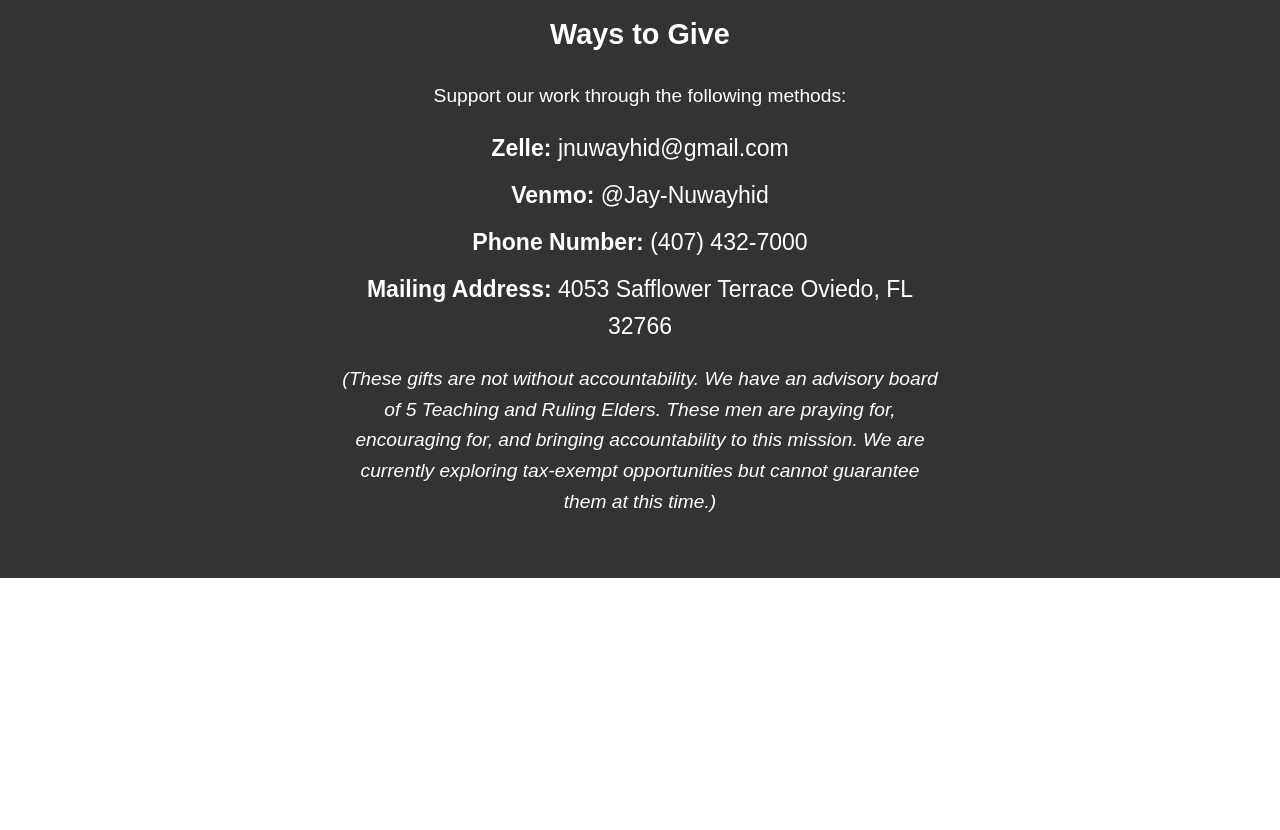
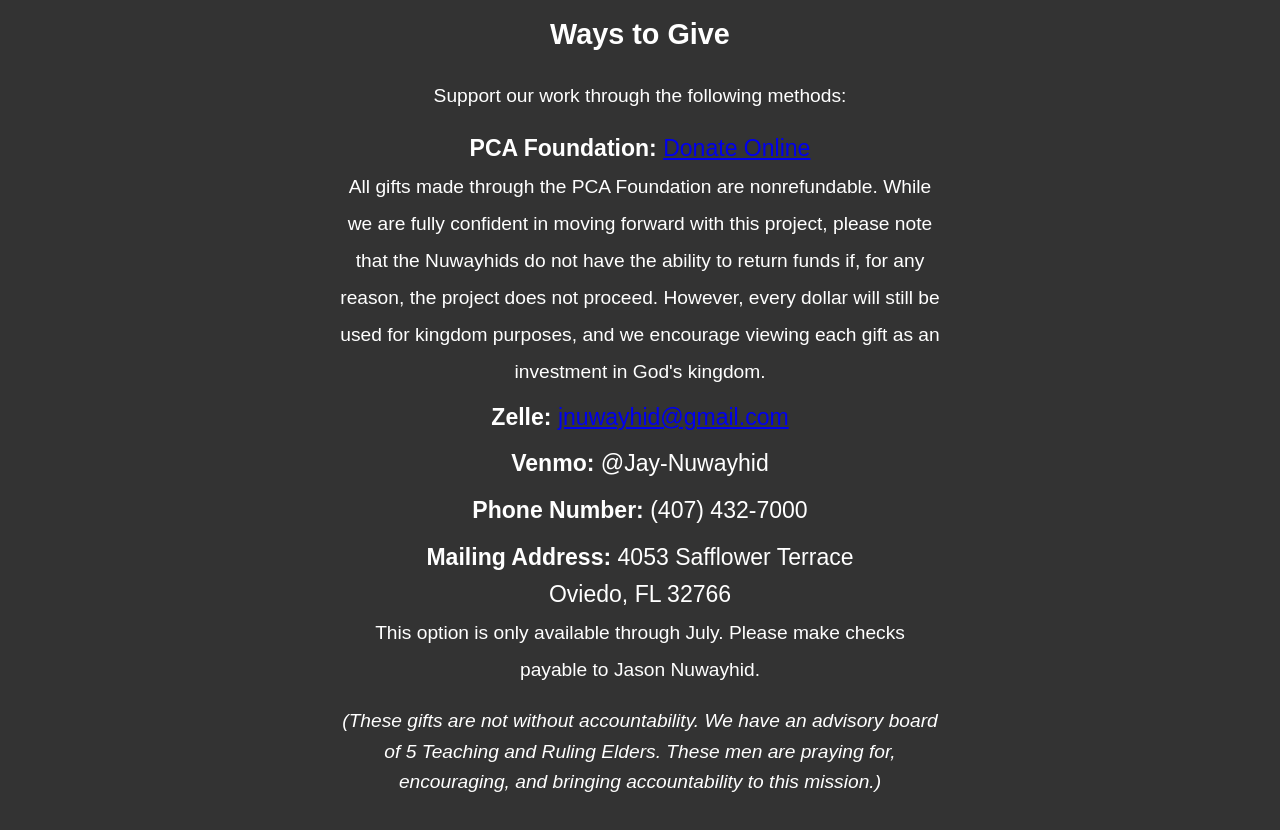
Before and after one commit to Jason-Nuwayhid/support, a plain HTML site: page index.html in a window 1280 px wide. Shown: the part 1680-2510 px from the top of the page. Before the commit the page ends 2258 px from the top, so only its background shows below. Drawn offline with Linux system fonts and the light colour scheme.

Commit message:
Update index.html

```diff
--- a/index.html
+++ b/index.html
@@ -196,21 +196,27 @@
                 <h2>Ways to Give</h2>
                 <p>Support our work through the following methods:</p>
                 <ul>
-                    <li><strong>Zelle:</strong> jnuwayhid@gmail.com</li>
+                    <li>
+                        <strong>PCA Foundation:</strong>
+                        <a href="https://host.nxt.blackbaud.com/donor-form?svcid=renxt&formId=2c463266-2988-4151-af8c-14cacacb6138&envid=p-n4kASYOxXUincrNabtZ3Xg&zone=usa" target="_blank" rel="noopener noreferrer">
+                            Donate Online
+                        </a>
+                        <br />
+                        <small>
+                            All gifts made through the PCA Foundation are nonrefundable. While we are fully confident in moving forward with this project, please note that the Nuwayhids do not have the ability to return funds if, for any reason, the project does not proceed. However, every dollar will still be used for kingdom purposes, and we encourage viewing each gift as an investment in God's kingdom.
+                        </small>
+                    </li>
+                    <li><strong>Zelle:</strong> <a href="mailto:jnuwayhid@gmail.com">jnuwayhid@gmail.com</a></li>
                     <li><strong>Venmo:</strong> @Jay-Nuwayhid</li>
                     <li><strong>Phone Number:</strong> (407) 432-7000</li>
                     <li>
-                        <strong>Mailing Address:</strong> 4053 Safflower Terrace
-                        Oviedo, FL 32766
+                        <strong>Mailing Address:</strong> 4053 Safflower Terrace<br />
+                        Oviedo, FL 32766<br />
+                        <small>This option is only available through July. Please make checks payable to Jason Nuwayhid.</small>
                     </li>
                 </ul>
                 <i>
-                    (These gifts are not without accountability. We have an
-                    advisory board of 5 Teaching and Ruling Elders. These men
-                    are praying for, encouraging for, and bringing
-                    accountability to this mission. We are currently exploring
-                    tax-exempt opportunities but cannot guarantee them at this
-                    time.)
+                    (These gifts are not without accountability. We have an advisory board of 5 Teaching and Ruling Elders. These men are praying for, encouraging, and bringing accountability to this mission.)
                 </i>
             </div>
         </section>
```
